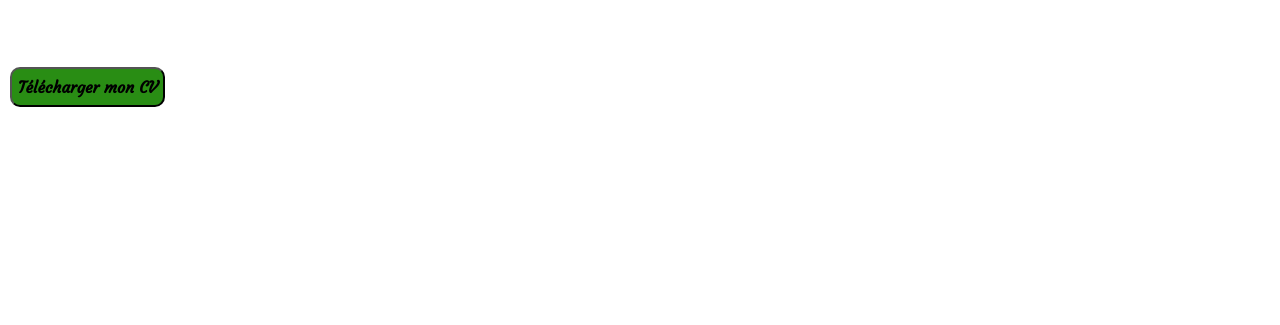
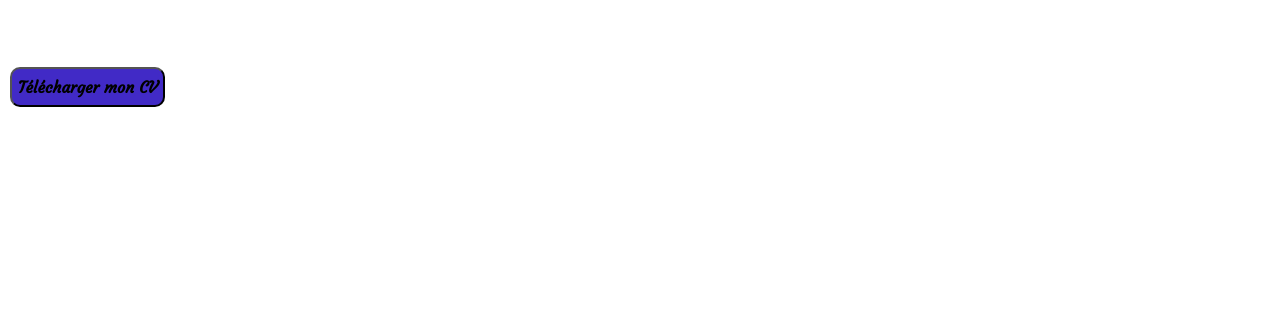
Before and after one commit to Edaly09/Port-folio, a plain HTML site: page index.html in a window 1280 px wide. Shown: the part 475-800 px from the top of the page. Drawn offline with nearby package versions, Linux system fonts and the light colour scheme.

Commit message:
new modif

```diff
--- a/Accueil.css
+++ b/Accueil.css
@@ -156,7 +156,7 @@ body {
   border-radius: 10px;
   padding-top: 10px;
   padding-bottom: 10px;
-  background-color: rgb(41, 141, 20);
+  background-color: rgba(62, 38, 197, 0.979);
   color: black;
   font-weight: bold;
   font-family:  'Courgette', cursive;
```
